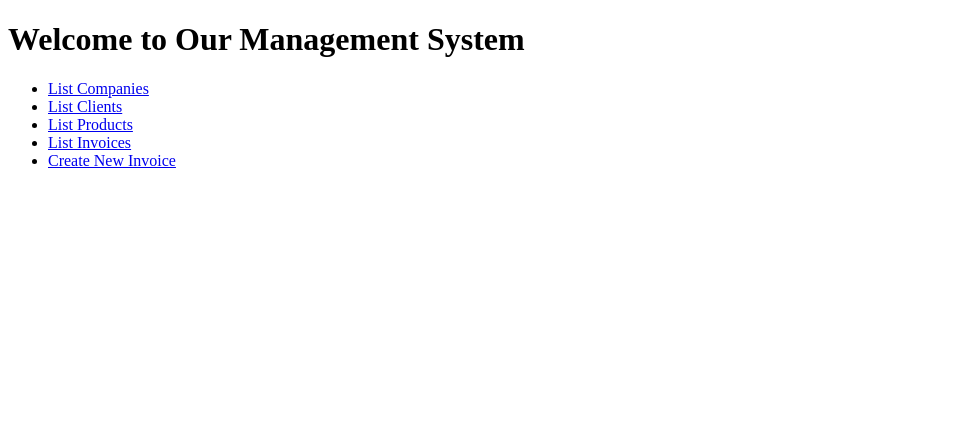
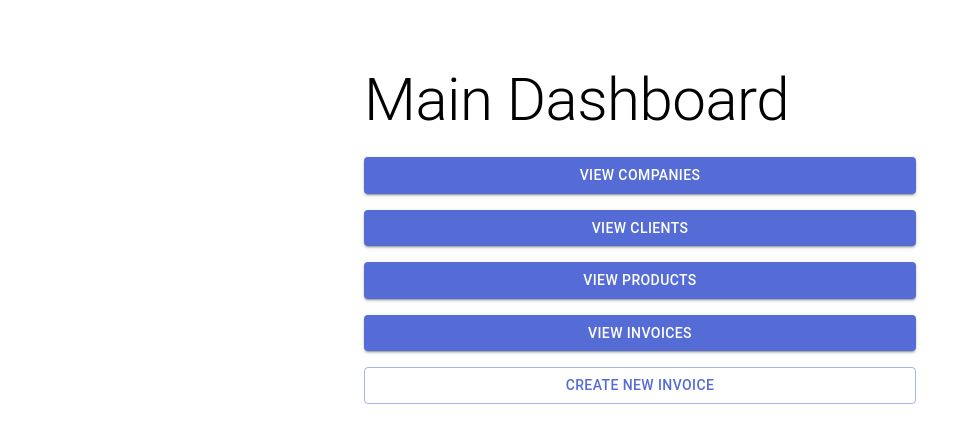
Before and after one commit to sahinmeric/django_project, a React (Create React App) app in the folder frontend/: page / in a window 1280 px wide. Shown: the top 442 px of the page, without its empty margins (0-972 px from the left). Built offline with nearby package versions, Linux system fonts and the light colour scheme; the HTML template or start-up script is replaced by a standard one.

Commit message:
MUI installed, theme created, BrowserRouter Added, main page UI updated

```diff
--- a/frontend/package.json
+++ b/frontend/package.json
@@ -3,6 +3,9 @@
   "version": "0.1.0",
   "private": true,
   "dependencies": {
+    "@emotion/react": "^11.11.4",
+    "@emotion/styled": "^11.11.5",
+    "@mui/material": "^5.16.0",
     "@testing-library/jest-dom": "^5.17.0",
     "@testing-library/react": "^13.4.0",
     "@testing-library/user-event": "^13.5.0",
--- a/frontend/src/App.tsx
+++ b/frontend/src/App.tsx
@@ -1,5 +1,5 @@
 import React from "react";
-import { BrowserRouter as Router, Routes, Route } from "react-router-dom";
+import { Routes, Route } from "react-router-dom";
 import EmpresaList from "./components/EmpresaList";
 import ClienteCatalog from "./components/ClienteCatalog";
 import ProductoCatalog from "./components/ProductoCatalog";
@@ -11,7 +11,6 @@ import MainPage from "./components/MainPage";
 
 const App: React.FC = () => {
   return (
-    <Router>
     <Routes>
       <Route path="/" element={<MainPage />} />
       <Route path="/empresas" element={<EmpresaList />} />
@@ -22,7 +21,6 @@ const App: React.FC = () => {
       <Route path="/factura/:id" element={<FacturaDetail />} />
       <Route path="/factura/:id/edit" element={<EditFactura />} />
     </Routes>
-    </Router>
   );
 };
 
--- /dev/null
+++ b/frontend/src/Theme.js
@@ -0,0 +1,14 @@
+import { createTheme } from '@mui/material/styles';
+
+const theme = createTheme({
+  palette: {
+    primary: {
+      main: '#556cd6',
+    },
+    secondary: {
+      main: '#19857b',
+    },
+  },
+});
+
+export default theme;
--- a/frontend/src/components/MainPage.tsx
+++ b/frontend/src/components/MainPage.tsx
@@ -1,30 +1,32 @@
+// src/MainPage.tsx
 import React from "react";
+import { Typography, Button, Container, Box } from "@mui/material";
 import { Link } from "react-router-dom";
 
-const MainPage: React.FC = () => {
+const MainPage = () => {
   return (
-    <div>
-      <h1>Welcome to Our Management System</h1>
-      <nav>
-        <ul>
-          <li>
-            <Link to="/empresas">List Companies</Link>
-          </li>
-          <li>
-            <Link to="/clientes">List Clients</Link>
-          </li>
-          <li>
-            <Link to="/productos">List Products</Link>
-          </li>
-          <li>
-            <Link to="/facturas">List Invoices</Link>
-          </li>
-          <li>
-            <Link to="/new-factura">Create New Invoice</Link>
-          </li>
-        </ul>
-      </nav>
-    </div>
+    <Container component="main" maxWidth="sm" sx={{ mt: 8 }}>
+      <Typography variant="h2" component="h1" gutterBottom>
+        Main Dashboard
+      </Typography>
+      <Box sx={{ display: "flex", flexDirection: "column", gap: 2 }}>
+        <Button variant="contained" component={Link} to="/empresas">
+          View Companies
+        </Button>
+        <Button variant="contained" component={Link} to="/clientes">
+          View Clients
+        </Button>
+        <Button variant="contained" component={Link} to="/productos">
+          View Products
+        </Button>
+        <Button variant="contained" component={Link} to="/facturas">
+          View Invoices
+        </Button>
+        <Button variant="outlined" component={Link} to="/new-factura">
+          Create New Invoice
+        </Button>
+      </Box>
+    </Container>
   );
 };
 
--- a/frontend/src/index.tsx
+++ b/frontend/src/index.tsx
@@ -1,12 +1,21 @@
 import React from "react";
 import ReactDOM from "react-dom/client";
 import App from "./App";
+import { BrowserRouter } from "react-router-dom";
+import { ThemeProvider } from "@mui/material/styles";
+import theme from "./Theme";
 
-const root = ReactDOM.createRoot(
-  document.getElementById("root") as HTMLElement
-);
+const rootElement = document.getElementById("root");
+if (!rootElement) throw new Error("Failed to find the root element");
+
+const root = ReactDOM.createRoot(rootElement);
+
 root.render(
   <React.StrictMode>
-    <App />
+    <ThemeProvider theme={theme}>
+      <BrowserRouter>
+        <App />
+      </BrowserRouter>
+    </ThemeProvider>
   </React.StrictMode>
 );
```
Also changed, not shown: 1 other file (tests, documents, lock files or other folders). Lines whose indentation alone changed are shown as unchanged.
